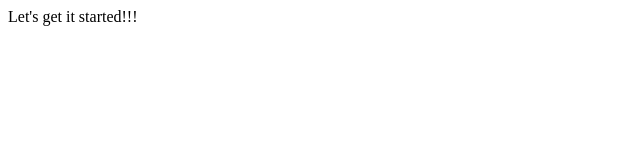
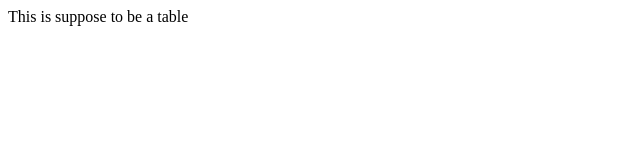
Before and after one commit to destino92/greenshoe, a React (Create React App) app: page / in a window 1280 px wide. Shown: the top 160 px of the page, without its empty margins (0-640 px from the left). Built offline with nearby package versions, Linux system fonts and the light colour scheme.

Commit message:
feat: added state to App component and created Table components

```diff
--- a/src/components/App.jsx
+++ b/src/components/App.jsx
@@ -1,11 +1,30 @@
 import React, { Component } from 'react';
 
 class App extends Component {
+  constructor(props) {
+    super(props);
+
+    this.state = {
+      loans: null,
+    }
+  };
+
+  render() {
+    const {loans} = this.state;
+    return(
+      <div className="page">
+        <Table
+          list={loans}
+        />
+      </div>
+    );
+  }
+}
+
+class Table extends Component {
   render() {
     return(
-      <div>
-        Let's get it started!!!
-      </div>
+      <div>This is suppose to be a table</div>
     )
   }
 }
```
Also changed, not shown: src/data.js (added).
